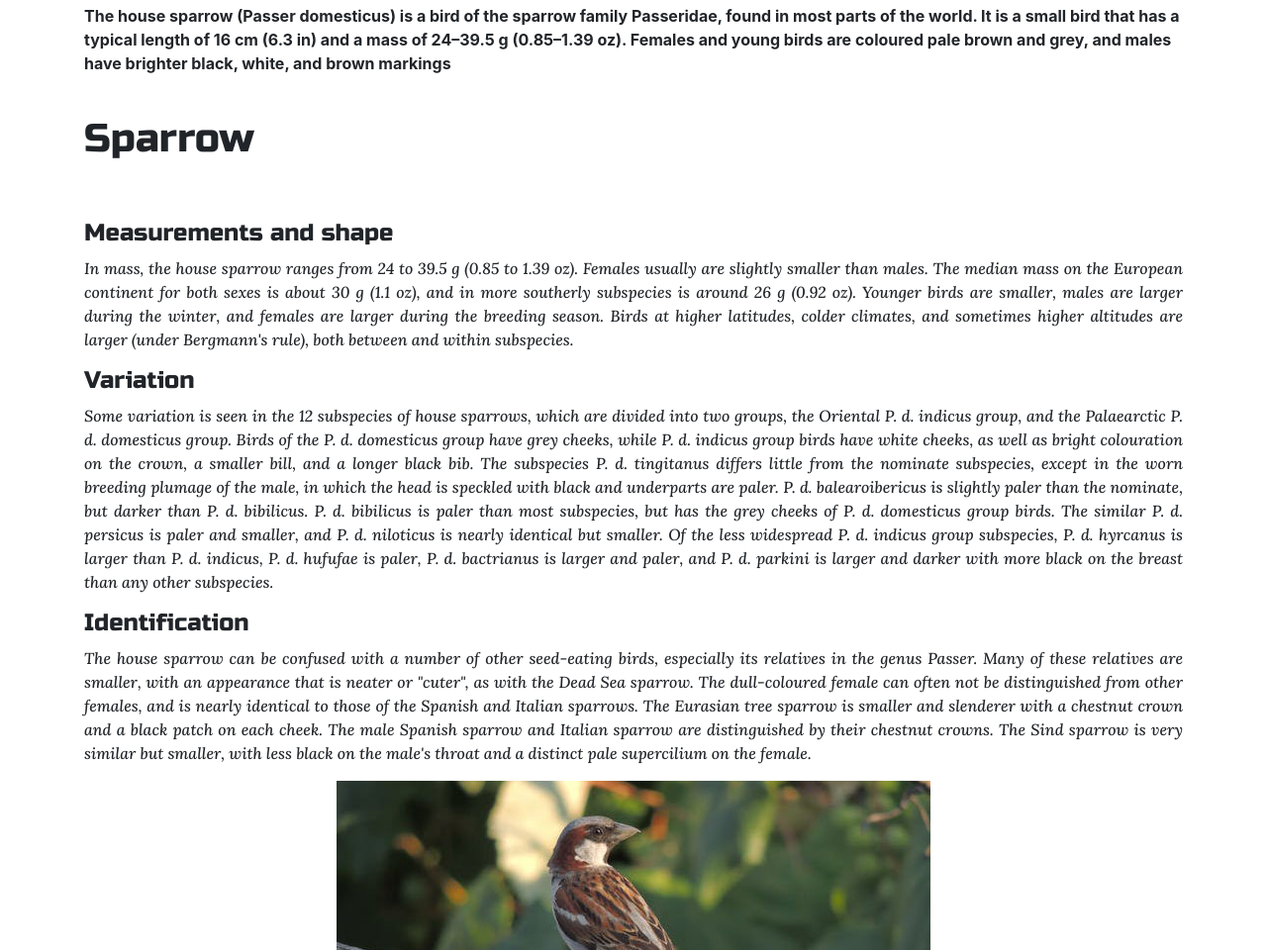
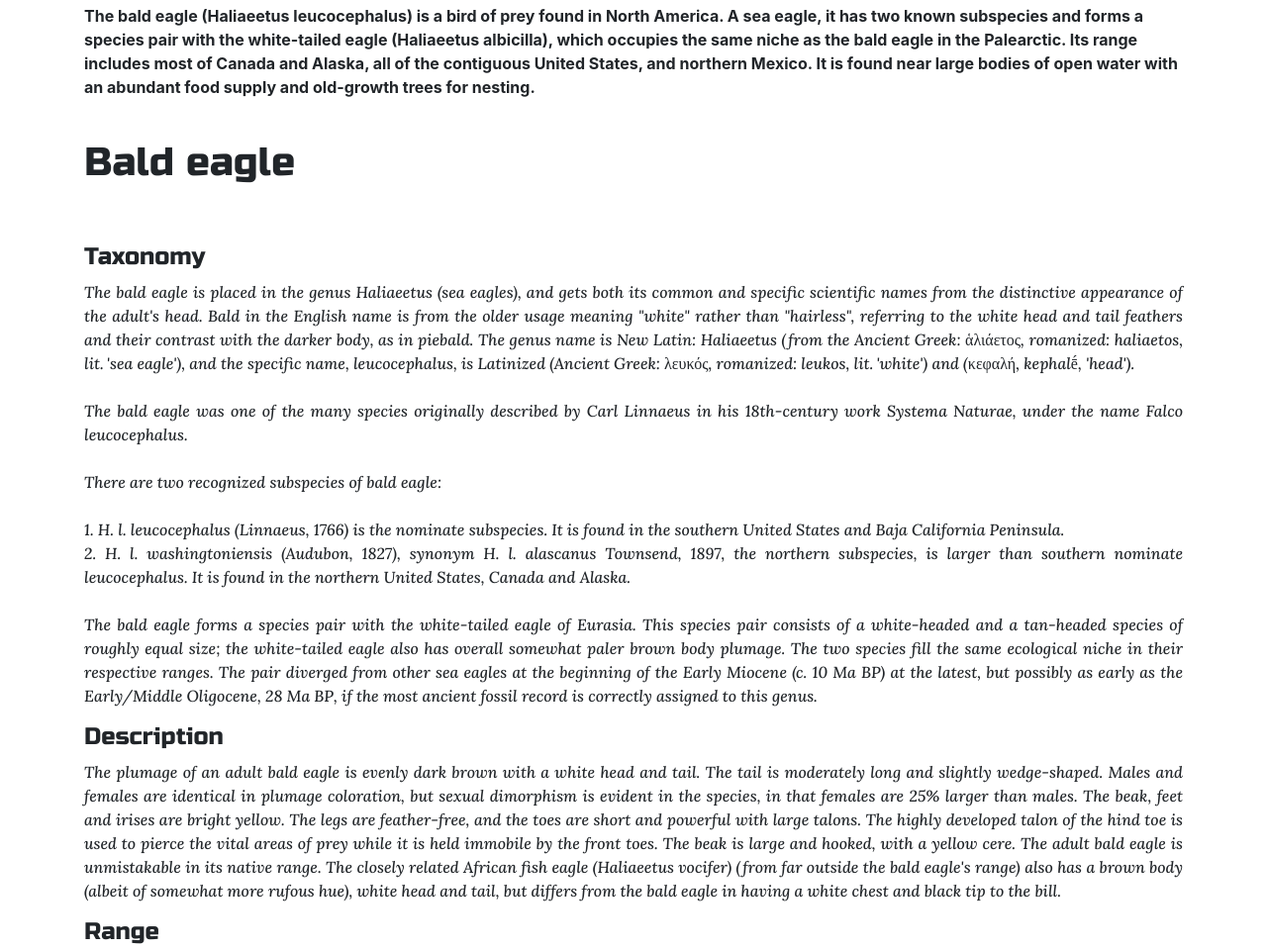
Before and after one commit to satyam1436/prakritik, a plain HTML site: page eagle.html in a window 1280 px wide. Shown: the part 672-1632 px from the top of the page at 99% size. Drawn offline with nearby package versions, Linux system fonts and the light colour scheme.

Commit message:
Update eagle.html

```diff
--- a/eagle.html
+++ b/eagle.html
@@ -49,9 +49,9 @@
                 <source src="video1.mp4" type="video/mp4">
               </video>
               <p>
-                 <b> The house sparrow (Passer domesticus) is a bird of the sparrow family Passeridae, found in most parts of the world. It is a small bird that has a typical length of 16 cm (6.3 in) and a mass of 24–39.5 g (0.85–1.39 oz). Females and young birds are coloured pale brown and grey, and males have brighter black, white, and brown markings </b> <br> <br>
+                 <b> The bald eagle (Haliaeetus leucocephalus) is a bird of prey found in North America. A sea eagle, it has two known subspecies and forms a species pair with the white-tailed eagle (Haliaeetus albicilla), which occupies the same niche as the bald eagle in the Palearctic. Its range includes most of Canada and Alaska, all of the contiguous United States, and northern Mexico. It is found near large bodies of open water with an abundant food supply and old-growth trees for nesting. </b> <br> <br>
               </p>
-              <h1> Sparrow </h1>
+              <h1> Bald eagle </h1>
             </div>
           </div>
         </div>
@@ -61,17 +61,34 @@
       <div class="container">
         <div class="row">
           <div class="col">
-            <h4> Measurements and shape </h4>
+            <h4> Taxonomy </h4>
             <p>
-              In mass, the house sparrow ranges from 24 to 39.5 g (0.85 to 1.39 oz). Females usually are slightly smaller than males. The median mass on the European continent for both sexes is about 30 g (1.1 oz), and in more southerly subspecies is around 26 g (0.92 oz). Younger birds are smaller, males are larger during the winter, and females are larger during the breeding season. Birds at higher latitudes, colder climates, and sometimes higher altitudes are larger (under Bergmann's rule), both between and within subspecies.
+                The bald eagle is placed in the genus Haliaeetus (sea eagles), and gets both its common and specific scientific names from the distinctive appearance of the adult's head. Bald in the English name is from the older usage meaning "white" rather than "hairless", referring to the white head and tail feathers and their contrast with the darker body, as in piebald. The genus name is New Latin: Haliaeetus (from the Ancient Greek: ἁλιάετος, romanized: haliaetos, lit. 'sea eagle'), and the specific name, leucocephalus, is Latinized (Ancient Greek: λευκός, romanized: leukos, lit. 'white') and (κεφαλή, kephalḗ, 'head').
+                <br> <br>
+
+                The bald eagle was one of the many species originally described by Carl Linnaeus in his 18th-century work Systema Naturae, under the name Falco leucocephalus.
+                <br> <br>
+                There are two recognized subspecies of bald eagle:
+                <br> <br>
+                1. H. l. leucocephalus (Linnaeus, 1766) is the nominate subspecies. It is found in the southern United States and Baja California Peninsula. <br>
+                2. H. l. washingtoniensis (Audubon, 1827), synonym H. l. alascanus Townsend, 1897, the northern subspecies, is larger than southern nominate leucocephalus. It is found in the northern United States, Canada and Alaska. <br> <br>
+                The bald eagle forms a species pair with the white-tailed eagle of Eurasia. This species pair consists of a white-headed and a tan-headed species of roughly equal size; the white-tailed eagle also has overall somewhat paler brown body plumage. The two species fill the same ecological niche in their respective ranges. The pair diverged from other sea eagles at the beginning of the Early Miocene (c. 10 Ma BP) at the latest, but possibly as early as the Early/Middle Oligocene, 28 Ma BP, if the most ancient fossil record is correctly assigned to this genus.
             </p>
-            <h4> Variation </h4>
+            <h4> Description </h4>
             <p>
-              Some variation is seen in the 12 subspecies of house sparrows, which are divided into two groups, the Oriental P. d. indicus group, and the Palaearctic P. d. domesticus group. Birds of the P. d. domesticus group have grey cheeks, while P. d. indicus group birds have white cheeks, as well as bright colouration on the crown, a smaller bill, and a longer black bib. The subspecies P. d. tingitanus differs little from the nominate subspecies, except in the worn breeding plumage of the male, in which the head is speckled with black and underparts are paler. P. d. balearoibericus is slightly paler than the nominate, but darker than P. d. bibilicus. P. d. bibilicus is paler than most subspecies, but has the grey cheeks of P. d. domesticus group birds. The similar P. d. persicus is paler and smaller, and P. d. niloticus is nearly identical but smaller. Of the less widespread P. d. indicus group subspecies, P. d. hyrcanus is larger than P. d. indicus, P. d. hufufae is paler, P. d. bactrianus is larger and paler, and P. d. parkini is larger and darker with more black on the breast than any other subspecies.
+                The plumage of an adult bald eagle is evenly dark brown with a white head and tail. The tail is moderately long and slightly wedge-shaped. Males and females are identical in plumage coloration, but sexual dimorphism is evident in the species, in that females are 25% larger than males. The beak, feet and irises are bright yellow. The legs are feather-free, and the toes are short and powerful with large talons. The highly developed talon of the hind toe is used to pierce the vital areas of prey while it is held immobile by the front toes. The beak is large and hooked, with a yellow cere. The adult bald eagle is unmistakable in its native range. The closely related African fish eagle (Haliaeetus vocifer) (from far outside the bald eagle's range) also has a brown body (albeit of somewhat more rufous hue), white head and tail, but differs from the bald eagle in having a white chest and black tip to the bill.
             </p>
-            <h4> Identification </h4>
+            <h4> Range </h4>
             <p>
-              The house sparrow can be confused with a number of other seed-eating birds, especially its relatives in the genus Passer. Many of these relatives are smaller, with an appearance that is neater or "cuter", as with the Dead Sea sparrow. The dull-coloured female can often not be distinguished from other females, and is nearly identical to those of the Spanish and Italian sparrows. The Eurasian tree sparrow is smaller and slenderer with a chestnut crown and a black patch on each cheek. The male Spanish sparrow and Italian sparrow are distinguished by their chestnut crowns. The Sind sparrow is very similar but smaller, with less black on the male's throat and a distinct pale supercilium on the female.
+                The bald eagle's natural range covers most of North America, including most of Canada, all of the continental United States, and northern Mexico. It is the only sea eagle endemic to North America. Occupying varied habitats from the bayous of Louisiana to the Sonoran Desert and the eastern deciduous forests of Quebec and New England, northern birds are migratory, while southern birds are resident, remaining on their breeding territory all year. At minimum population, in the 1950s, it was largely restricted to Alaska, the Aleutian Islands, northern and eastern Canada, and Florida. From 1966 to 2015 bald eagle numbers increased substantially throughout its winter and breeding ranges, and as of 2018 the species nests in every continental state and province in the United States and Canada.
+                <br> <br>
+                The majority of bald eagles in Canada are found along the British Columbia coast while large populations are found in the forests of Alberta, Saskatchewan, Manitoba and Ontario. Bald eagles also congregate in certain locations in winter. From November until February, one to two thousand birds winter in Squamish, British Columbia, about halfway between Vancouver and Whistler. The birds primarily gather along the Squamish and Cheakamus Rivers, attracted by the salmon spawning in the area. Similar congregations of wintering bald eagles at open lakes and rivers, wherein fish are readily available for hunting or scavenging, are observed in the northern United States.
+            </p>
+            <h4> Habitat </h4>
+            <p>
+                The bald eagle occurs during its breeding season in virtually any kind of American wetland habitat such as seacoasts, rivers, large lakes or marshes or other large bodies of open water with an abundance of fish. Studies have shown a preference for bodies of water with a circumference greater than 11 km (7 mi), and lakes with an area greater than 10 km2 (4 sq mi) are optimal for breeding bald eagles.
+                <br> <br>
+                The bald eagle typically requires old-growth and mature stands of coniferous or hardwood trees for perching, roosting, and nesting. Tree species reportedly is less important to the eagle pair than the tree's height, composition and location. Perhaps of paramount importance for this species is an abundance of comparatively large trees surrounding the body of water. Selected trees must have good visibility, be over 20 m (66 ft) tall, an open structure, and proximity to prey. If nesting trees are in standing water such as in a mangrove swamp, the nest can be located fairly low, at as low 6 m (20 ft) above the ground. In a more typical tree standing on dry ground, nests may be located from 16 to 38 m (52 to 125 ft) in height. In Chesapeake Bay, nesting trees averaged 82 cm (32 in) in diameter and 28 m (92 ft) in total height, while in Florida, the average nesting tree stands 23 m (75 ft) high and is 23 cm (9.1 in) in diameter. Trees used for nesting in the Greater Yellowstone area average 27 m (89 ft) high. Trees or forest used for nesting should have a canopy cover of no more than 60%, and no less than 20%, and be in close proximity to water. Most nests have been found within 200 m (660 ft) of open water. The greatest distance from open water recorded for a bald eagle nest was over 3 km (1.9 mi), in Florida.
             </p>
           </div>
         </div>
@@ -81,7 +98,7 @@
       <div class="container">
         <div class="row">
           <div class="col">
-            <img src="sp1.jpg"/>
+            <img src="baldeagle.jpg"/>
           </div>
         </div>
       </div>
```
